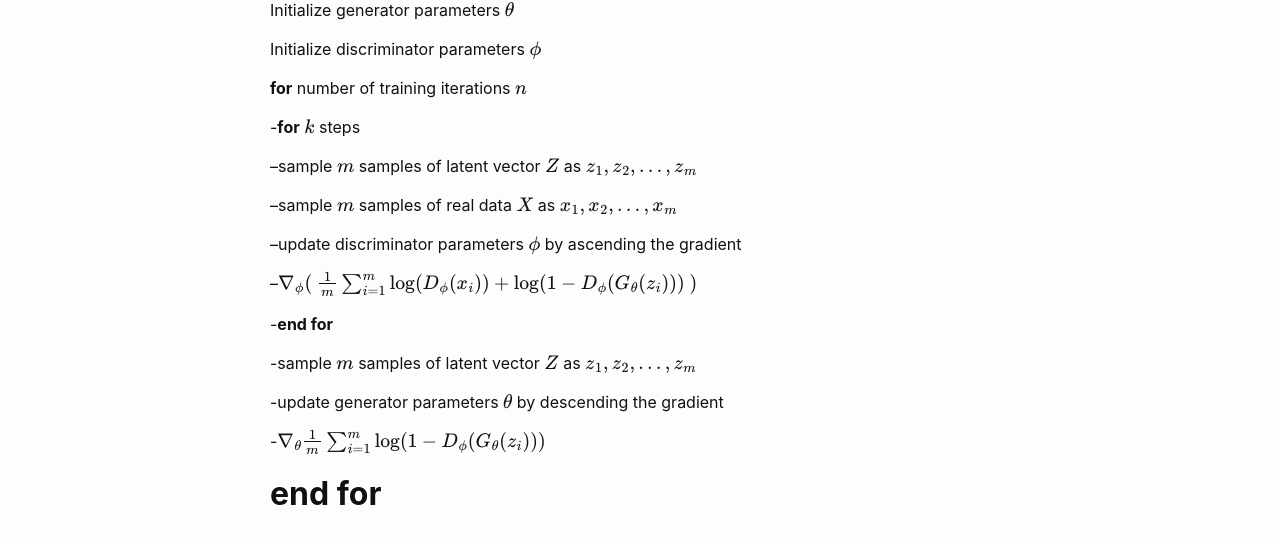
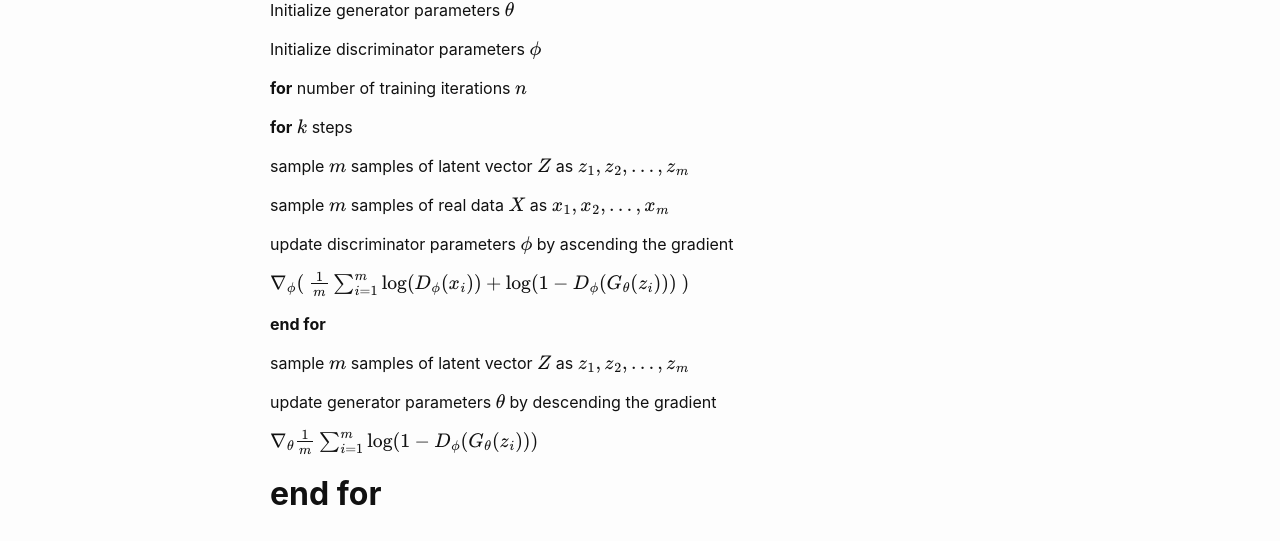
Before and after one commit to gauravtendolkar/gauravtendolkar.github.io, a Jekyll site: the page built from docs/_posts/2024-06-06-4-Generative-Adversarial-Networks.markdown, in a window 1280 px wide. Shown: the part 934-1475 px from the top of the page. Built offline with Jekyll 4.4.1, drawn with Linux system fonts in a browser that asks for light colours; formulas are drawn with MathJax 3.

```diff
--- a/docs/_posts/2024-06-06-4-Generative-Adversarial-Networks.markdown
+++ b/docs/_posts/2024-06-06-4-Generative-Adversarial-Networks.markdown
@@ -37,23 +37,23 @@ Initialize discriminator parameters $\phi$
 
 **for** number of training iterations $n$
 
--**for** $k$ steps
+**for** $k$ steps
 
---sample $m$ samples of latent vector $Z$ as $\{z_1, z_2, ..., z_m\}$
+sample $m$ samples of latent vector $Z$ as $\{z_1, z_2, ..., z_m\}$
 
---sample $m$ samples of real data $X$ as $\{x_1, x_2, ..., x_m\}$
+sample $m$ samples of real data $X$ as $\{x_1, x_2, ..., x_m\}$
 
---update discriminator parameters $\phi$ by ascending the gradient
+update discriminator parameters $\phi$ by ascending the gradient
 
---$\nabla_{\phi} ( \ \frac{1}{m}\sum_{i=1}^m \log(D_{\phi}(x_i)) + \log(1-D_{\phi}(G_{\theta}(z_i))) \ )$
+$\nabla_{\phi} ( \ \frac{1}{m}\sum_{i=1}^m \log(D_{\phi}(x_i)) + \log(1-D_{\phi}(G_{\theta}(z_i))) \ )$
 
--**end for**
+**end for**
 
--sample $m$ samples of latent vector $Z$ as $\{z_1, z_2, ..., z_m\}$
+sample $m$ samples of latent vector $Z$ as $\{z_1, z_2, ..., z_m\}$
 
--update generator parameters $\theta$ by descending the gradient
+update generator parameters $\theta$ by descending the gradient
 
--$\nabla_{\theta} \frac{1}{m}\sum_{i=1}^m \log(1-D_{\phi}(G_{\theta}(z_i)))$
+$\nabla_{\theta} \frac{1}{m}\sum_{i=1}^m \log(1-D_{\phi}(G_{\theta}(z_i)))$
 
 **end for**
 ---
```
